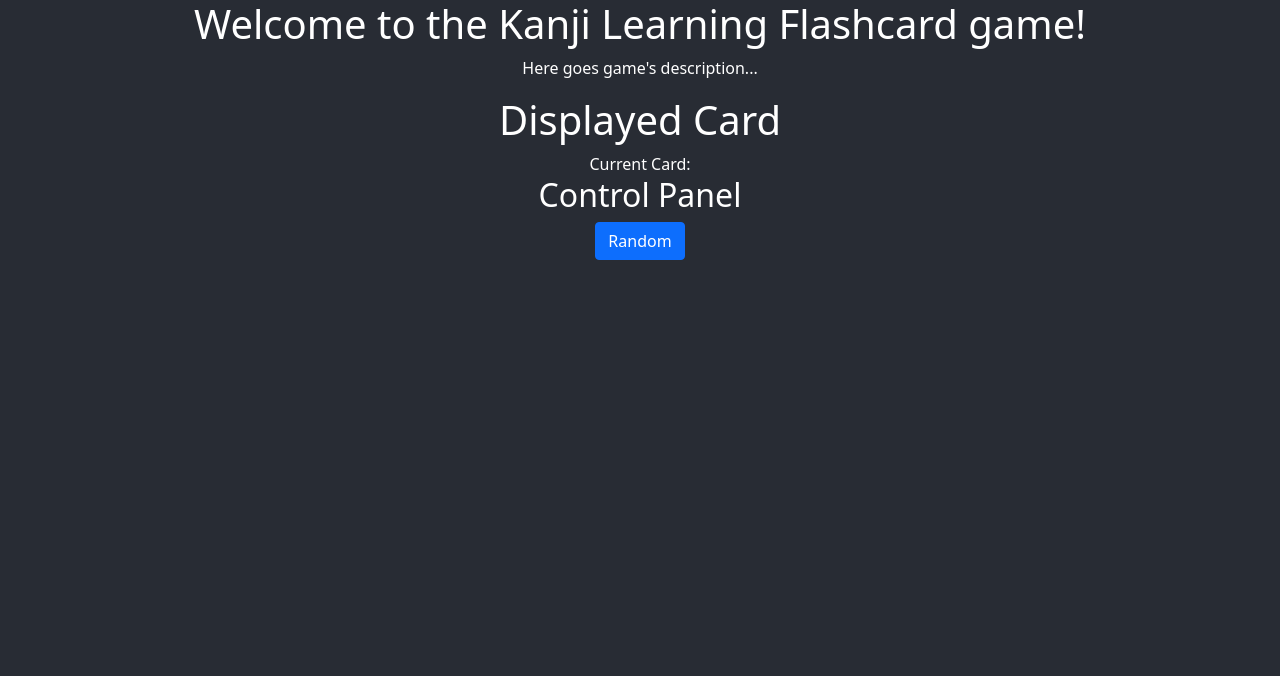
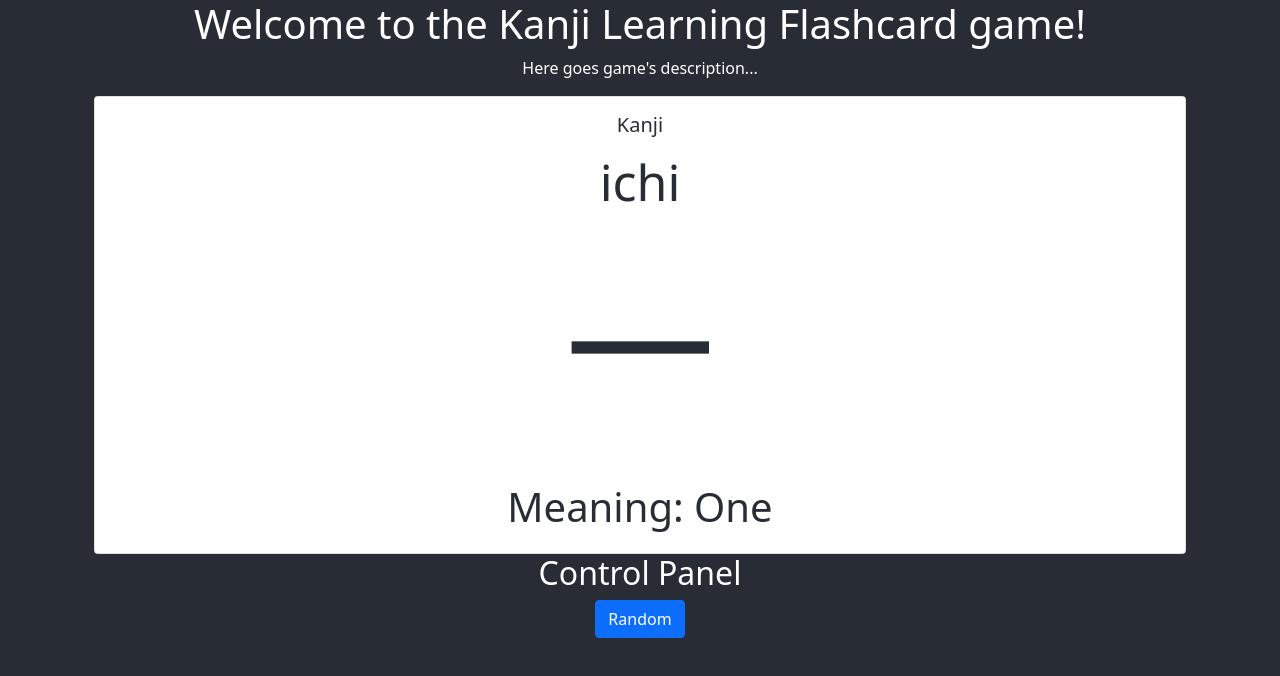
Before and after one commit to Zebxcore/Flashcard-game, a React (Create React App) app: page / in a window 1280 px wide. Shown: the top 676 px of the page. Built offline with nearby package versions, Linux system fonts and the light colour scheme.

Commit message:
Gave card nicer look with bootstrap

```diff
--- a/src/components/DisplayCard.tsx
+++ b/src/components/DisplayCard.tsx
@@ -1,10 +1,24 @@
 import { Card } from "../interfaces/card";
+import { Card as BootstrapCard } from 'react-bootstrap';
 
 export function DisplayCard({card}: {card: Card}): JSX.Element {
     return <div>
-        <h1>Displayed Card</h1>
-        <div>Current Card: {card.Kanji}</div>
+        <BootstrapCard className="Card">
+            <BootstrapCard.Body>
+                <BootstrapCard.Title>Kanji</BootstrapCard.Title>
+                <BootstrapCard.Text className="reading">
+                {card.reading}
+                </BootstrapCard.Text>
+
+                <BootstrapCard.Text className="kanji">
+                {card.kanji}
+                </BootstrapCard.Text>
+
+                <BootstrapCard.Text className="meaning">
+                Meaning: {card.meaning}
+                </BootstrapCard.Text>
+            </BootstrapCard.Body>
+        </BootstrapCard>
     </div>
 
-
 }
```
